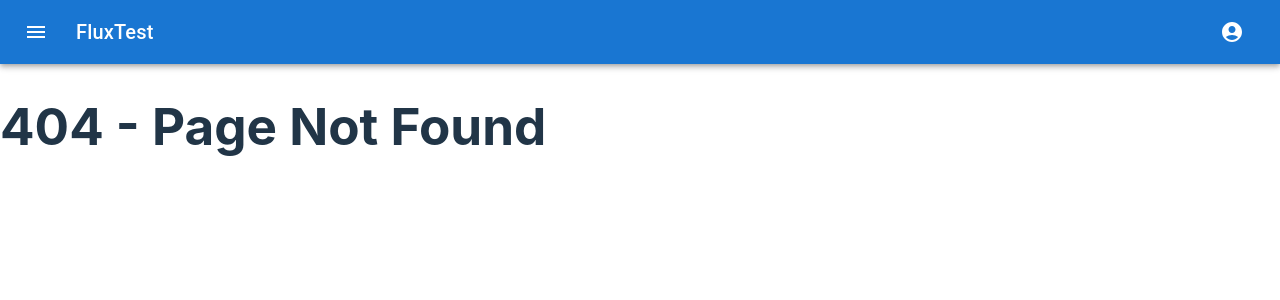
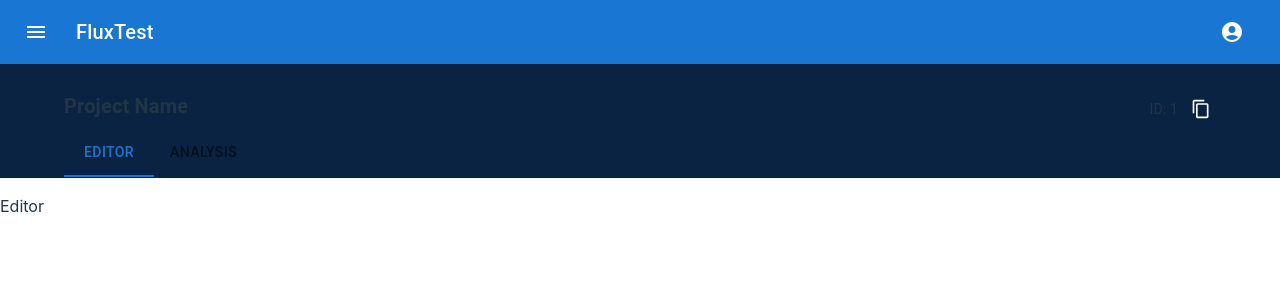
Before and after one commit to balub/FluxTest, a React (Vite) app in the folder packages/dashboard/: page /project/1 in a window 1280 px wide. Before the commit this address had no page. Shown: the top 300 px of the page. Built offline with nearby package versions, Linux system fonts and the light colour scheme.

Commit message:
chore: project page layout

```diff
--- a/packages/dashboard/src/App.tsx
+++ b/packages/dashboard/src/App.tsx
@@ -1,19 +1,21 @@
 import React from 'react';
 import { BrowserRouter as Router, Routes, Route } from 'react-router-dom';
-import Projects from './pages/Projects/Projects';
+import ProjectList from './pages/ProjectList/ProjectList';
 import NotFound from './pages/NotFound/NotFound';
 import SignIn from './pages/SignIn/SignIn';
 import Layout from './components/Layout/Layout';
+import Project from './pages/Project/Project';
 
 const App: React.FC = () => {
   return (
     <Router>
       <Routes>
         <Route element={<Layout />}>
-          <Route path="/" element={<Projects />} />
-          <Route path="*" element={<NotFound />} />
+          <Route path="/" element={<ProjectList />} />
+          <Route path="/project/:id" element={<Project />} />
         </Route>
         <Route path="/login" element={<SignIn />} />
+        <Route path="*" element={<NotFound />} />
       </Routes>
     </Router>
   );
--- /dev/null
+++ b/packages/dashboard/src/components/Analytics/Analytics.tsx
@@ -0,0 +1,8 @@
+import React from 'react';
+import { Box } from '@mui/material';
+
+const Analytics: React.FC = () => {
+  return <Box>Analytics</Box>;
+};
+
+export default Analytics;
--- /dev/null
+++ b/packages/dashboard/src/components/Editor/Editor.tsx
@@ -0,0 +1,8 @@
+import React from 'react';
+import { Box } from '@mui/material';
+
+const Editor: React.FC = () => {
+  return <Box>Editor</Box>;
+};
+
+export default Editor;
--- a/packages/dashboard/src/index.css
+++ b/packages/dashboard/src/index.css
@@ -46,10 +46,6 @@ button {
 button:hover {
   border-color: #646cff;
 }
-button:focus,
-button:focus-visible {
-  outline: 4px auto -webkit-focus-ring-color;
-}
 
 @media (prefers-color-scheme: light) {
   :root {
--- /dev/null
+++ b/packages/dashboard/src/pages/Project/Project.tsx
@@ -0,0 +1,51 @@
+import React from 'react';
+import { Box, Typography, Tabs, Tab, Tooltip, IconButton } from '@mui/material';
+import { useParams } from 'react-router-dom';
+import ContentCopyIcon from '@mui/icons-material/ContentCopy';
+import Editor from '../../components/Editor/Editor';
+import Analytics from '../../components/Analytics/Analytics';
+
+const Project: React.FC = () => {
+  const [value, setValue] = React.useState(0);
+  const handleChange = (event: React.SyntheticEvent, newValue: number) => {
+    setValue(newValue);
+  };
+  const { id } = useParams<{ id: string }>();
+  const handleCopyClick = () => {
+      if (id) {
+      navigator.clipboard.writeText(id);
+      }
+  };
+
+  return (
+    <Box>
+    <Box display="flex" justifyContent="space-between" alignItems="center" sx={{backgroundColor: "#0A2342", paddingX: "5%", paddingTop: "2%"}}>
+        <Typography variant="h6" sx={{ fontWeight: '600' }} gutterBottom>
+            Project Name
+        </Typography>
+        <Box display="flex" alignItems="center">
+            <Typography variant="body2" sx={{ marginRight: 1 }}>
+                ID: {id}
+            </Typography>
+            <Tooltip title="Copy to clipboard">
+                <IconButton onClick={handleCopyClick} size="small" sx={{ color: 'white' }}>
+                <ContentCopyIcon color='inherit' fontSize="small" />
+                </IconButton>
+            </Tooltip>
+        </Box>
+    </Box>
+      <Box sx={{ borderBottom: 1, borderColor: 'divider', backgroundColor: "#0A2342", paddingX: "5%" }}>
+        <Tabs value={value} onChange={handleChange} aria-label="basic tabs example">
+            <Tab label="Editor" />
+            <Tab label="Analysis" />
+        </Tabs>
+      </Box>
+      <Box marginTop={2}>
+        {value === 0 && <Editor></Editor>}
+        {value === 1 && <Analytics></Analytics>}
+      </Box>
+    </Box>
+  );
+};
+
+export default Project;
--- a/packages/dashboard/src/pages/Projects/Projects.tsx
+++ b/packages/dashboard/src/pages/ProjectList/ProjectList.tsx
@@ -1,9 +1,21 @@
 import React from 'react';
 import { Box, Card, CardContent, IconButton, Typography, Grid } from '@mui/material';
 import AddIcon from '@mui/icons-material/Add';
+import { useNavigate } from 'react-router-dom';
 
-const Projects: React.FC = () => {
-  const projectNames = ['Project One', 'Project Two', 'Project Three'];
+const projects = [
+  { id: 1, name: 'Project One' },
+  { id: 2, name: 'Project Two' },
+  { id: 3, name: 'Project Three' },
+];
+
+const ProjectList: React.FC = () => {
+
+  const navigate = useNavigate();
+
+  const handleCardClick = (id: number) => {
+    navigate(`/project/${id}`);
+  };
 
   return (
     <Box display="flex" justifyContent="center" alignItems="center" flexDirection="column" paddingX={35} paddingY={4}>
@@ -24,12 +36,12 @@ const Projects: React.FC = () => {
               </CardContent>
             </Card>
           </Grid>
-          {projectNames.map((projectName, index) => (
+          {projects.map((project, index) => (
             <Grid item xs={12} sm={6} md={4} key={index}>
-              <Card style={{ width: '300px', height: '200px' }}>
+              <Card style={{ width: '300px', height: '200px' }} onClick={() => handleCardClick(project.id)}>
                 <CardContent>
                   <Typography variant="h6">
-                    {projectName}
+                    {project.name}
                   </Typography>
                 </CardContent>
               </Card>
@@ -41,4 +53,4 @@ const Projects: React.FC = () => {
   );
 };
 
-export default Projects;
+export default ProjectList;
```
